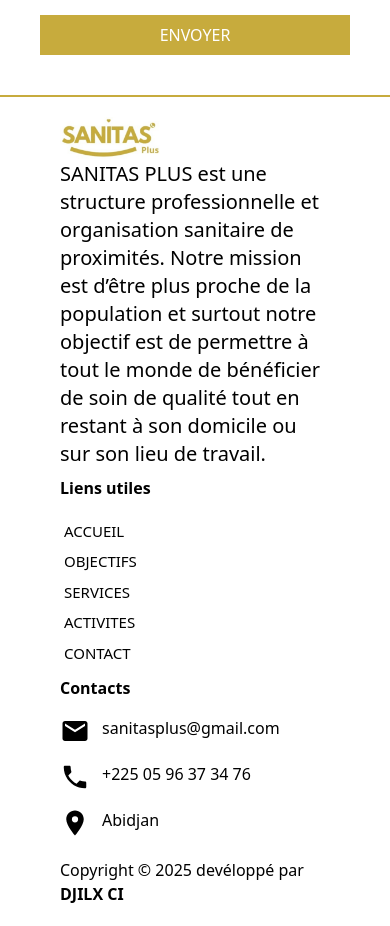
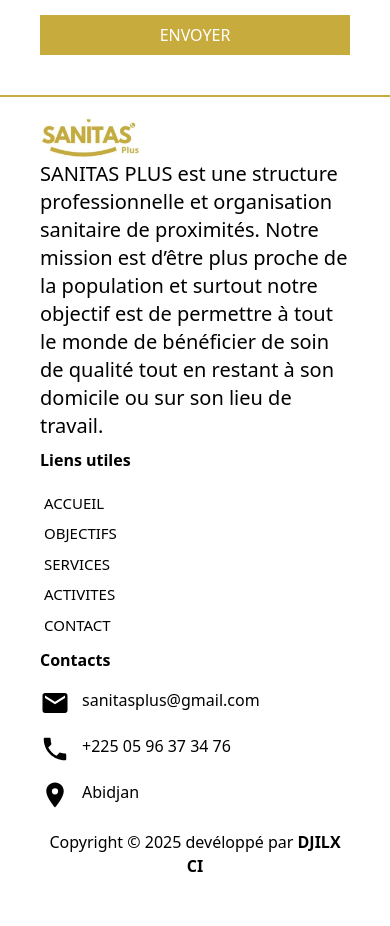
Before and after one commit to FABRICE2207/SANITAS-PLUS, a Next.js app: page / in a window 390 px wide. Shown: the part 7097-8023 px from the top of the page. After the commit the page ends 7995 px from the top, so only its background shows below. Built offline with nearby package versions, Linux system fonts and the light colour scheme.

Commit message:
Réglage Responsive 4 footer

```diff
--- a/app/components/Footer.tsx
+++ b/app/components/Footer.tsx
@@ -34,7 +34,7 @@ const Footer = () => {
   return (
 
     <div className='mt-10 border-t-2 border-[var(--primary-green)]'>
-      <div className='mx-15 my-5'>
+      <div className='mx-10 my-5'>
       <div className='flex lg:flex-row flex-col justify-between items-start gap-2'>
         <div className='lg:w-[800px]'>
           <Image
@@ -87,7 +87,7 @@ const Footer = () => {
         </div>
       </div>
       <div className='flex justify-center items-center mt-5'>
-        <h4>Copyright © 2025 devéloppé par <Link href="https://www.djilx.ci/" className='font-bold'>DJILX CI</Link></h4>
+        <h4 className='text-center'>Copyright © 2025 devéloppé par <Link href="https://www.djilx.ci/" className='font-bold'>DJILX CI</Link></h4>
       </div>
     </div>
     </div>
```
